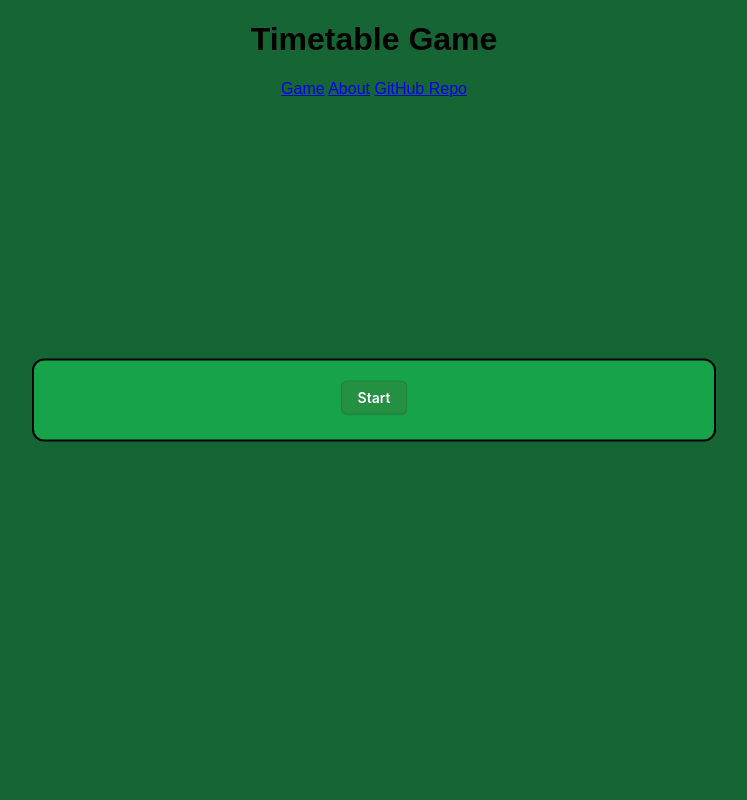
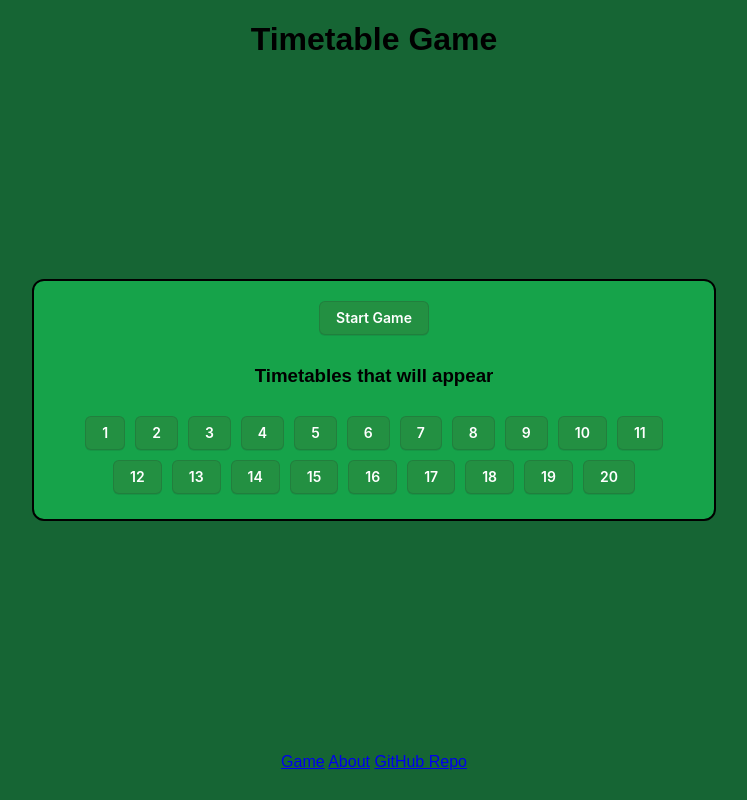
Before and after one commit to VulcanWM/timetable-game, a SvelteKit app: page / in a window 1280 px wide. Shown: the whole page, without its empty margins (266-1013 px from the left). Built offline with nearby package versions, Linux system fonts and the light colour scheme.

Commit message:
added choosing timetables

```diff
--- a/src/app.css
+++ b/src/app.css
@@ -88,3 +88,11 @@ button {
       width: 80vw;
     }
   }
+
+#navbar {
+    position: fixed;
+    left: 50%;
+    bottom: 20px;
+    transform: translate(-50%, -50%);
+    margin: 0 auto;
+}
--- a/src/routes/+page.svelte
+++ b/src/routes/+page.svelte
@@ -6,7 +6,9 @@
 	let correct = 0;
 	let incorrect = 0;
 	let guess = ""
-	function toggle(){
+	const all_timetables = [1, 2, 3, 4, 5, 6, 7, 8, 9, 10, 11, 12, 13, 14, 15, 16, 17, 18, 19, 20]
+	let timetables = [1, 2, 3, 4, 5, 6, 7, 8, 9, 10, 11, 12, 13, 14, 15, 16, 17, 18, 19, 20]
+	function toggleStart(){
 		if (open == true){
 			open = false;
 		} else {
@@ -21,12 +23,12 @@
 	function handleTick(){
 		seconds -= 1
 		if (seconds == 0){
-			toggle();
+			toggleStart();
 			ended = true;
 		}
 	}
-	let num1 = Math.floor(Math.random() * 20) + 1;
-	let num2 = Math.floor(Math.random() * 20) + 1;
+	$: num1 = timetables[Math.floor(Math.random() * timetables.length)];
+	$: num2 = Math.floor(Math.random() * 12) + 1;
 	$: answer = num1 * num2
 	$: percentage = Math.floor((correct/(correct+incorrect))*100)
 	$: speed = Math.floor(60/correct*100)/100
@@ -37,8 +39,8 @@
 			incorrect += 1
 		}
 		guess = ""
-		num1 = Math.floor(Math.random() * 20) + 1;
-		num2 = Math.floor(Math.random() * 20) + 1;
+		num1 = timetables[Math.floor(Math.random() * timetables.length)];
+		num2 = Math.floor(Math.random() * 12) + 1;
 	}
 
 	/**
@@ -54,6 +56,20 @@
 			handleSubmit()
 		}
 	}
+	/**
+     * @param {number} timetable
+     */
+	function toggleTimetable(timetable){
+		if (timetables.includes(timetable)){
+			const index = timetables.indexOf(timetable);
+			timetables.splice(index, 1);
+			timetables = timetables
+		} else {
+			timetables.push(timetable)
+			timetables = timetables
+		}
+	}
+
 </script>
 
 <style>
@@ -105,10 +121,25 @@
 	border: 1px solid black;
 	text-align: center;
 }
+
+.timetable {
+	color: white;
+	margin: 5px;
+}
+
+.inactive {
+	color: red;
+	text-decoration: line-through;
+}
 </style>
 
 <div>
-	<button on:click={toggle}>{open ? 'End Game' : 'Start'}</button>
+	{#if ended}
+		<p>The game has ended! You got <span class="correct">{correct}</span> questions correct and <span class="incorrect">{incorrect}</span> questions incorrect!</p>
+		<p>You got {percentage}% of questions correct!</p>
+	<p>Your speed was {speed} seconds per question.</p>
+	{/if}
+	<button on:click={toggleStart}>{open ? 'End' : 'Start'} Game</button>
 	{#if open}
 		<br/><br/><span class="time">{seconds}</span>
 		<Timer callback={handleTick} />
@@ -130,11 +161,11 @@
 			<button on:click={() => guess += "0"}>0</button>
 			<button on:click={handleSubmit}>Enter</button>
 		</div>
-	{/if}
-	{#if ended}
-		<p>The game has ended! You got <span class="correct">{correct}</span> questions correct and <span class="incorrect">{incorrect}</span> questions incorrect!</p>
-		<p>You got {percentage}% of questions correct!</p>
-	<p>Your speed was {speed} seconds per question.</p>
+	{:else}
+		<h3>Timetables that will appear</h3>
+		{#each all_timetables as timetable}
+			<button on:click={() => toggleTimetable(timetable)} class="timetable {timetables.includes(timetable)?"":"inactive"}">{timetable}</button>
+		{/each}
 	{/if}
 </div>
 <svelte:window on:keydown|preventDefault={onKeyDown} />
```
